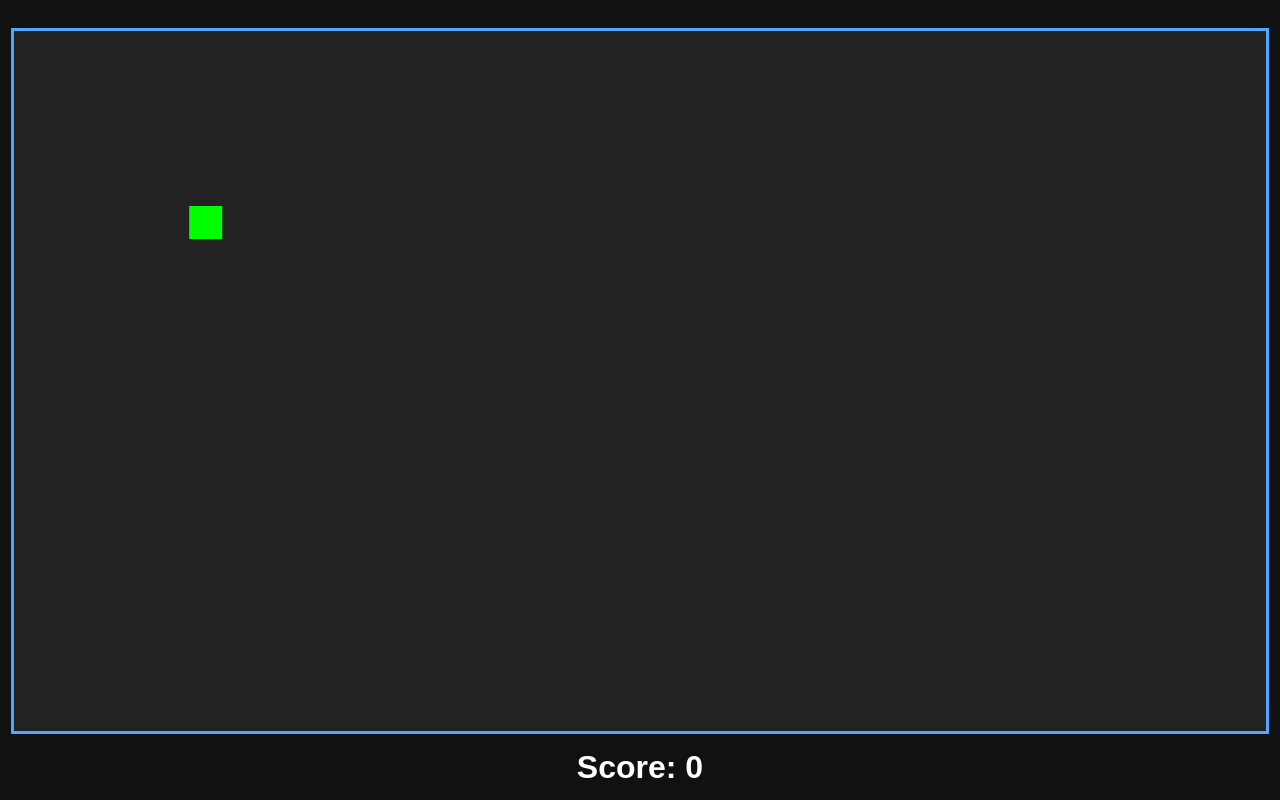
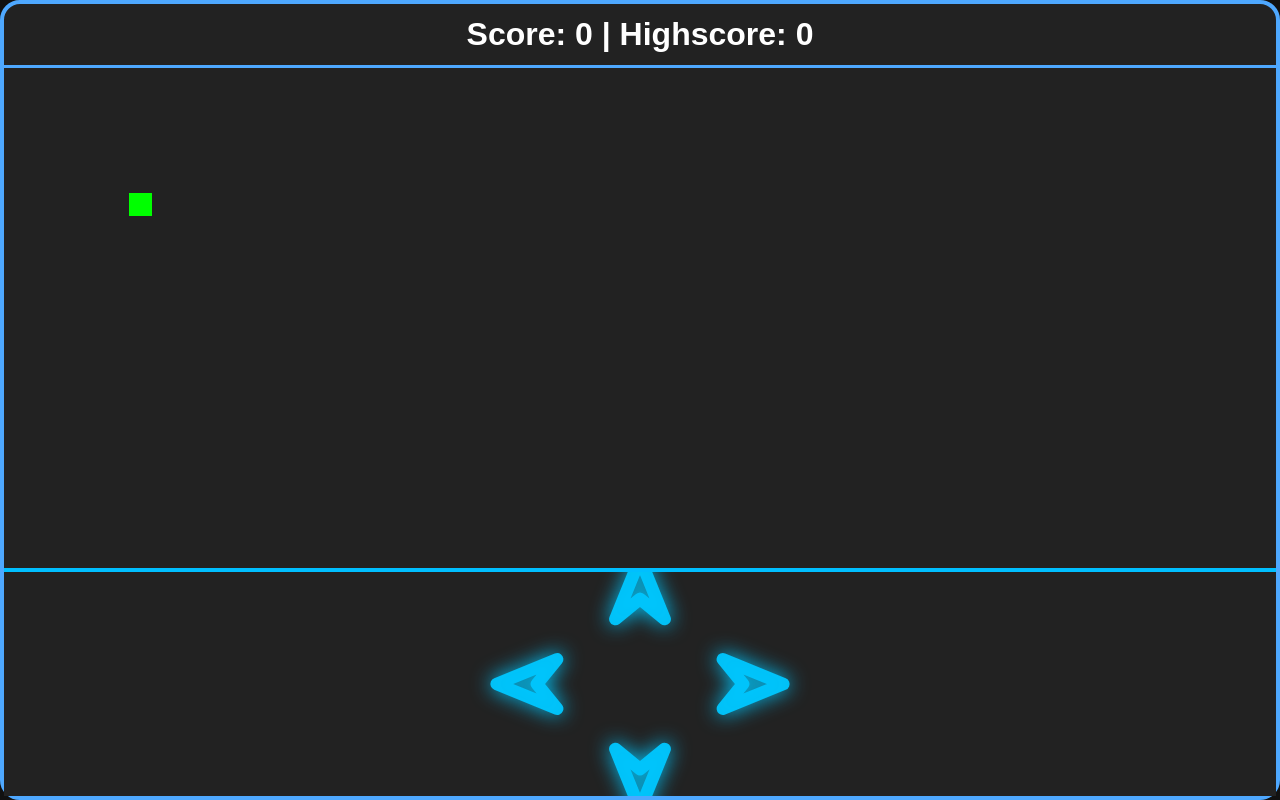
Before and after one commit to Alex-Schneider93/Snake-Game, a plain HTML site: page index.html in a window 1280 px wide. Drawn offline with Linux system fonts and the light colour scheme.

Commit message:
Update index.html

```diff
--- a/index.html
+++ b/index.html
@@ -1,107 +1,116 @@
 <!DOCTYPE html>
 <html lang="de">
 <head>
-<meta charset="UTF-8">
-<meta name="viewport" content="width=device-width, initial-scale=1.0">
-<title>Snake Game – Fixes Feld + Quadrate</title>
+<meta charset="UTF-8" />
+<meta name="viewport" content="width=device-width, initial-scale=1.0" />
+<title>Snake Fullscreen</title>
 
 <style>
-    body {
+* {
+    margin: 0;
+    padding: 0;
+    box-sizing: border-box;
+}
+
+html, body {
+    height: 100%;
     background: #111;
+    display: flex;
+    justify-content: center;
+    align-items: center;
+    font-family: Arial, sans-serif;
     color: white;
-        font-family: Arial, sans-serif;
+}
+
+#wrapper {
+    width: 100vw;
+    height: 100vh;
+    background: #222;
+    border: 4px solid #4ea8ff;
+    border-radius: 20px;
     display: flex;
     flex-direction: column;
-        align-items: center;
+}
+
+#scorebar {
+    text-align: center;
+    padding: 1.5vh 0;
+    font-size: min(6vw, 32px);
+    font-weight: bold;
+}
+
+#divider {
+    width: 100%;
+    height: 3px;
+    background: #4ea8ff;
 }
 
 #gameCanvas {
-        width: 99%;
-        height: 700px;  /* BLEIBT GROSS */
+    width: 100%;
+    flex: 1;
     background: #222;
-        margin-top: 20px;
-        border: 3px solid #4ea8ff;
-        touch-action: none;
+    border-bottom: 4px solid #00bfff;
 }
 
-    #score {
-        margin-top: 15px;
-        font-size: 32px;
-        font-weight: bold;
+#ctrlCanvas {
+    width: 100%;
+    height: 28vh;
+    background: #222;
 }
 </style>
 </head>
+
 <body>
+<div id="wrapper">
+    <div id="scorebar">Score: 0 | Highscore: 0</div>
+    <div id="divider"></div>
 
     <canvas id="gameCanvas"></canvas>
-<div id="score">Score: 0</div>
+    <canvas id="ctrlCanvas"></canvas>
+</div>
 
 <script>
-const canvas = document.getElementById("gameCanvas");
-const ctx = canvas.getContext("2d");
+const gameCanvas = document.getElementById("gameCanvas");
+const g = gameCanvas.getContext("2d");
+
+function resizeGame() {
+    gameCanvas.width = gameCanvas.clientWidth;
+    gameCanvas.height = gameCanvas.clientHeight;
+}
+resizeGame();
+window.addEventListener("resize", resizeGame);
 
 let tileCount = 20;
 let tileSize;
 
-// ===================================
-// CANVAS BLEIBT GLEICH, QUADRATE FIX
-// ===================================
-function resize() {
-    canvas.width = canvas.clientWidth;
-    canvas.height = canvas.clientHeight;
-
-    // Quadratische Spielfelder
-    tileSize = Math.min(
-        canvas.width / tileCount,
-        canvas.height / tileCount
-    );
-}
-resize();
-window.addEventListener("resize", resize);
-
-// ===================================
-// VARIABLEN
-// ===================================
-let snakeX = 10;
-let snakeY = 10;
-let velocityX = 0;
-let velocityY = 0;
-
+let snakeX = 10, snakeY = 10;
+let velocityX = 0, velocityY = 0;
 let snake = [];
 let snakeLength = 3;
 
-let foodX = 5;
-let foodY = 5;
+let foodX = 5, foodY = 5;
 
 let score = 0;
+let highscore = Number(localStorage.getItem("snakeHighscore")) || 0;
 
-// ===================================
-// >>>>>> SNAKE SPEED HIER ÄNDERN <<<<<<
-// ===================================
-let speed = 9;   // <<< HIER ÄNDERN: z.B. 5 langsam, 12 schnell, 20 sehr schnell
-// ===================================
+document.getElementById("scorebar").textContent =
+    "Score: 0 | Highscore: " + highscore;
 
+let speed = 9;
 
-// ===================================
-// GAME LOOP
-// ===================================
-function game() {
+function gameLoop() {
     setTimeout(() => {
-        requestAnimationFrame(game);
+        requestAnimationFrame(gameLoop);
         update();
         draw();
-    }, 1000 / speed);   // ← Speed wird HIER benutzt
+    }, 1000 / speed);
 }
-game();
+gameLoop();
 
-// ===================================
-// UPDATE
-// ===================================
 function update() {
     snakeX += velocityX;
     snakeY += velocityY;
 
-    // Teleport an Rändern
     if (snakeX < 0) snakeX = tileCount - 1;
     if (snakeX >= tileCount) snakeX = 0;
     if (snakeY < 0) snakeY = tileCount - 1;
@@ -110,53 +119,44 @@ function update() {
     snake.push({ x: snakeX, y: snakeY });
     while (snake.length > snakeLength) snake.shift();
 
-    // Selbstkollision
-    for (let i = 0; i < snake.length - 1; i++) {
+    for (let i = 0; i < snake.length - 1; i++)
         if (snake[i].x === snakeX && snake[i].y === snakeY) resetGame();
-    }
 
-    // Essen
     if (snakeX === foodX && snakeY === foodY) {
         snakeLength++;
         score++;
-        document.getElementById("score").textContent = "Score: " + score;
+
+        if (score > highscore) {
+            highscore = score;
+            localStorage.setItem("snakeHighscore", highscore);
+        }
+
+        document.getElementById("scorebar").textContent =
+            "Score: " + score + " | Highscore: " + highscore;
 
         foodX = Math.floor(Math.random() * tileCount);
         foodY = Math.floor(Math.random() * tileCount);
     }
 }
 
-// ===================================
-// ZEICHNEN
-// ===================================
 function draw() {
-    ctx.fillStyle = "#222";
-    ctx.fillRect(0, 0, canvas.width, canvas.height);
+    tileSize = Math.min(
+        gameCanvas.clientWidth / tileCount,
+        gameCanvas.clientHeight / tileCount
+    );
 
-    // Snake (quadratisch)
-    ctx.fillStyle = "#4ea8ff";
+    g.fillStyle = "#222";
+    g.fillRect(0, 0, gameCanvas.width, gameCanvas.height);
+
+    g.fillStyle = "#4ea8ff";
     snake.forEach(p => {
-        ctx.fillRect(
-            p.x * tileSize,
-            p.y * tileSize,
-            tileSize - 2,
-            tileSize - 2
-        );
+        g.fillRect(p.x * tileSize, p.y * tileSize, tileSize - 2, tileSize - 2);
     });
 
-    // Essen (quadratisch)
-    ctx.fillStyle = "lime";
-    ctx.fillRect(
-        foodX * tileSize,
-        foodY * tileSize,
-        tileSize - 2,
-        tileSize - 2
-    );
+    g.fillStyle = "lime";
+    g.fillRect(foodX * tileSize, foodY * tileSize, tileSize - 2, tileSize - 2);
 }
 
-// ===================================
-// RESET
-// ===================================
 function resetGame() {
     snakeX = 10;
     snakeY = 10;
@@ -165,53 +165,90 @@ function resetGame() {
     snake = [];
     snakeLength = 3;
     score = 0;
-    document.getElementById("score").textContent = "Score: 0";
+
+    document.getElementById("scorebar").textContent =
+        "Score: 0 | Highscore: " + highscore;
 }
 
-// ===================================
-// TASTATUR STEUERUNG
-// ===================================
-document.addEventListener("keydown", e => {
-    if (e.key === "ArrowUp" && velocityY !== 1) {
+
+/* ------------------ ARROW CONTROL CANVAS ------------------ */
+
+const ctrlCanvas = document.getElementById("ctrlCanvas");
+const c = ctrlCanvas.getContext("2d");
+
+function resizeCtrl() {
+    ctrlCanvas.width = ctrlCanvas.clientWidth;
+    ctrlCanvas.height = ctrlCanvas.clientHeight;
+    drawControls();
+}
+resizeCtrl();
+window.addEventListener("resize", resizeCtrl);
+
+function drawArrow(x, y, size, angle) {
+    c.save();
+    c.translate(x, y);
+    c.rotate(angle);
+
+    c.lineWidth = size * 0.28;
+    c.lineJoin = "round";
+    c.lineCap = "round";
+    c.strokeStyle = "rgba(0,200,255,0.95)";
+    c.shadowBlur = size * 0.45;
+    c.shadowColor = "rgba(0,200,255,1)";
+
+    c.beginPath();
+    c.moveTo(0, -size);
+    c.lineTo(-size * 0.55, size * 0.35);
+    c.lineTo(0, -size * 0.1);
+    c.lineTo(size * 0.55, size * 0.35);
+    c.closePath();
+    c.stroke();
+
+    c.restore();
+}
+
+function drawControls() {
+    c.clearRect(0, 0, ctrlCanvas.width, ctrlCanvas.height);
+
+    let cx = ctrlCanvas.width / 2;
+    let cy = ctrlCanvas.height / 2;
+
+    let size = ctrlCanvas.height * 0.20;
+
+    drawArrow(cx, cy - size * 1.8, size, 0);
+    drawArrow(cx, cy + size * 1.8, size, Math.PI);
+    drawArrow(cx - size * 2.2, cy, size, -Math.PI / 2);
+    drawArrow(cx + size * 2.2, cy, size, Math.PI / 2);
+}
+
+ctrlCanvas.addEventListener("touchstart", e => {
+    let t = e.touches[0];
+    let rect = ctrlCanvas.getBoundingClientRect();
+    let x = t.clientX - rect.left;
+    let y = t.clientY - rect.top;
+    let cx = ctrlCanvas.width / 2;
+    let cy = ctrlCanvas.height / 2;
+
+    if (y < cy - ctrlCanvas.height * 0.2 && velocityY !== 1) {
         velocityX = 0; velocityY = -1;
     }
-    if (e.key === "ArrowDown" && velocityY !== -1) {
+    else if (y > cy + ctrlCanvas.height * 0.2 && velocityY !== -1) {
         velocityX = 0; velocityY = 1;
     }
-    if (e.key === "ArrowLeft" && velocityX !== 1) {
+    else if (x < cx - ctrlCanvas.width * 0.2 && velocityX !== 1) {
         velocityX = -1; velocityY = 0;
     }
-    if (e.key === "ArrowRight" && velocityX !== -1) {
+    else if (x > cx + ctrlCanvas.width * 0.2 && velocityX !== -1) {
         velocityX = 1; velocityY = 0;
     }
 });
 
-// ===================================
-// TOUCH STEUERUNG
-// ===================================
-let startX = 0, startY = 0;
-
-canvas.addEventListener("touchstart", e => {
-    startX = e.touches[0].clientX;
-    startY = e.touches[0].clientY;
-});
-
-canvas.addEventListener("touchmove", e => {
-    let dx = e.touches[0].clientX - startX;
-    let dy = e.touches[0].clientY - startY;
-
-    if (Math.abs(dx) > Math.abs(dy)) {
-        if (dx > 0 && velocityX !== -1) velocityX = 1, velocityY = 0;
-        else if (dx < 0 && velocityX !== 1) velocityX = -1, velocityY = 0;
-    } else {
-        if (dy > 0 && velocityY !== -1) velocityX = 0, velocityY = 1;
-        else if (dy < 0 && velocityY !== 1) velocityX = 0, velocityY = -1;
-    }
-
-    startX = e.touches[0].clientX;
-    startY = e.touches[0].clientY;
+document.addEventListener("keydown", e => {
+    if (e.key === "ArrowUp" && velocityY !== 1) velocityX = 0, velocityY = -1;
+    if (e.key === "ArrowDown" && velocityY !== -1) velocityX = 0, velocityY = 1;
+    if (e.key === "ArrowLeft" && velocityX !== 1) velocityX = -1, velocityY = 0;
+    if (e.key === "ArrowRight" && velocityX !== -1) velocityX = 1, velocityY = 0;
 });
 </script>
-
 </body>
 </html>
```
Lines whose indentation alone changed are shown as unchanged.
